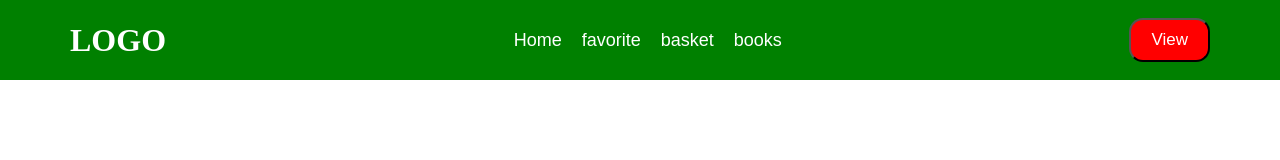
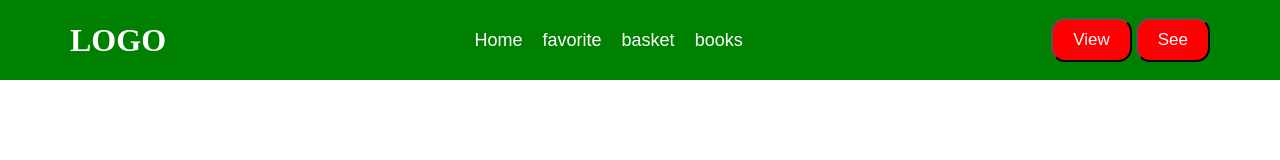
Before and after one commit to abdihalilovdev/exapmle, a plain HTML site: page index.html in a window 1280 px wide. Drawn offline with Linux system fonts and the light colour scheme.

Commit message:
add-anythings

```diff
--- a/index.html
+++ b/index.html
@@ -24,6 +24,7 @@
             </div>
             <div>
                 <button>View</button>
+                <button>See</button>
  </div>
         </div>
     </div>
```
Also changed, not shown: css/style.css (+4 -4 lines).
